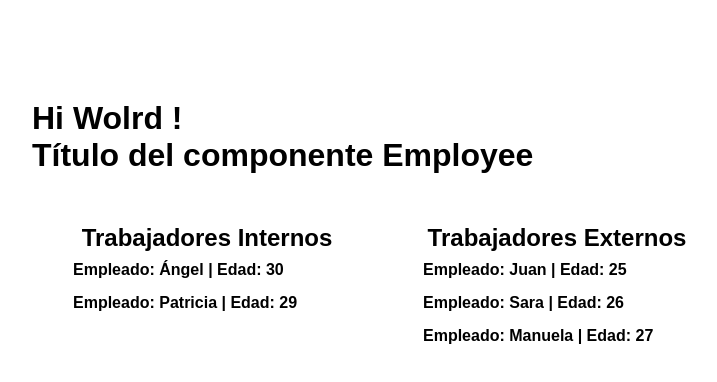
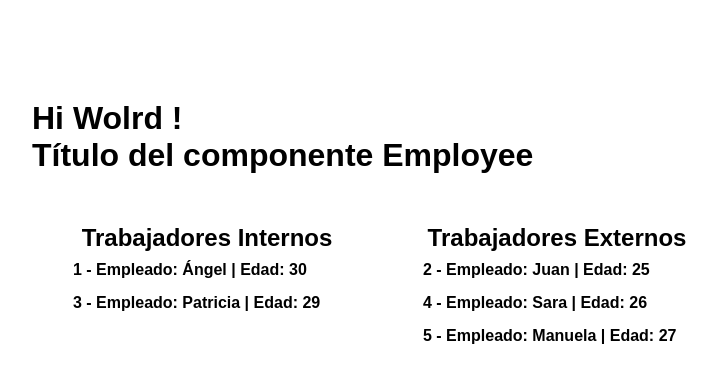
Before and after one commit to angelherce/udemy-angular-01, an Angular app in the folder curso-angular-01/: page / in a window 1280 px wide. Shown: the top 382 px of the page, without its empty margins (32-749 px from the left). Built offline with nearby package versions, Linux system fonts and the light colour scheme.

Commit message:
Sección 05: V024 - Directiva ngFor - Se ha establecido la directiva ngFor para mostrar los datos de los empleados almacenados en el array de forma dinámica. - Se ha añadido la documentación correspondiente a lo que se ha realizado.

```diff
--- a/curso-angular-01/src/app/components/employee/employee.component.html
+++ b/curso-angular-01/src/app/components/employee/employee.component.html
@@ -3,22 +3,18 @@
    <div>
       <h2>Trabajadores Internos</h2>
       <ul>
-         <li *ngIf="!employee[0].isExternal()" (click)="switchExternal( employee[0] )"> Empleado: {{employee[0].getName()}} | Edad: {{employee[0].getAge()}}</li>
-         <li *ngIf="!employee[1].isExternal()" (click)="switchExternal( employee[1] )"> Empleado: {{employee[1].getName()}} | Edad: {{employee[1].getAge()}}</li>
-         <li *ngIf="!employee[2].isExternal()" (click)="switchExternal( employee[2] )"> Empleado: {{employee[2].getName()}} | Edad: {{employee[2].getAge()}}</li>
-         <li *ngIf="!employee[3].isExternal()" (click)="switchExternal( employee[3] )"> Empleado: {{employee[3].getName()}} | Edad: {{employee[3].getAge()}}</li>
-         <li *ngIf="!employee[4].isExternal()" (click)="switchExternal( employee[4] )"> Empleado: {{employee[4].getName()}} | Edad: {{employee[4].getAge()}}</li>
+         <ng-container *ngFor="let employee of employees; let i = index">
+            <li *ngIf="!employee.isExternal()" (click)="switchExternal( employee )">{{i+1}} - Empleado: {{employee.getName()}} | Edad: {{employee.getAge()}}</li>
+         </ng-container>
       </ul>
    </div>
 
    <div>
       <h2>Trabajadores Externos</h2>
       <ul>
-         <li *ngIf="employee[0].isExternal()" (click)="switchExternal( employee[0] )"> Empleado: {{employee[0].getName()}} | Edad: {{employee[0].getAge()}}</li>
-         <li *ngIf="employee[1].isExternal()" (click)="switchExternal( employee[1] )"> Empleado: {{employee[1].getName()}} | Edad: {{employee[1].getAge()}}</li>
-         <li *ngIf="employee[2].isExternal()" (click)="switchExternal( employee[2] )"> Empleado: {{employee[2].getName()}} | Edad: {{employee[2].getAge()}}</li>
-         <li *ngIf="employee[3].isExternal()" (click)="switchExternal( employee[3] )"> Empleado: {{employee[3].getName()}} | Edad: {{employee[3].getAge()}}</li>
-         <li *ngIf="employee[4].isExternal()" (click)="switchExternal( employee[4] )"> Empleado: {{employee[4].getName()}} | Edad: {{employee[4].getAge()}}</li>
+         <ng-container *ngFor="let employee of employees; let i = index">
+            <li *ngIf="employee.isExternal()" (click)="switchExternal( employee )">{{i+1}} - Empleado: {{employee.getName()}} | Edad: {{employee.getAge()}}</li>
+         </ng-container>
       </ul>
    </div>
 </div>
--- a/curso-angular-01/src/app/components/employee/employee.component.ts
+++ b/curso-angular-01/src/app/components/employee/employee.component.ts
@@ -8,15 +8,15 @@ import { Employee } from './employee';
 })
 export class EmployeeComponent{
    public title: string = 'Título del componente Employee';
-   public employee: Array<Employee>;
+   public employees: Array<Employee>;
 
    public constructor() {
-      this.employee = [];
-      this.employee.push( new Employee( 'Ángel', 30, false ) );
-      this.employee.push( new Employee( 'Juan', 25, true ) );
-      this.employee.push( new Employee( 'Patricia', 29, false ) );
-      this.employee.push( new Employee( 'Sara', 26, true ) );
-      this.employee.push( new Employee( 'Manuela', 27, true ) );
+      this.employees = [];
+      this.employees.push( new Employee( 'Ángel', 30, false ) );
+      this.employees.push( new Employee( 'Juan', 25, true ) );
+      this.employees.push( new Employee( 'Patricia', 29, false ) );
+      this.employees.push( new Employee( 'Sara', 26, true ) );
+      this.employees.push( new Employee( 'Manuela', 27, true ) );
    }
 
    public switchExternal( employee: Employee ): void{
```
Also changed, not shown: 1 other file (tests, documents, lock files or other folders).
